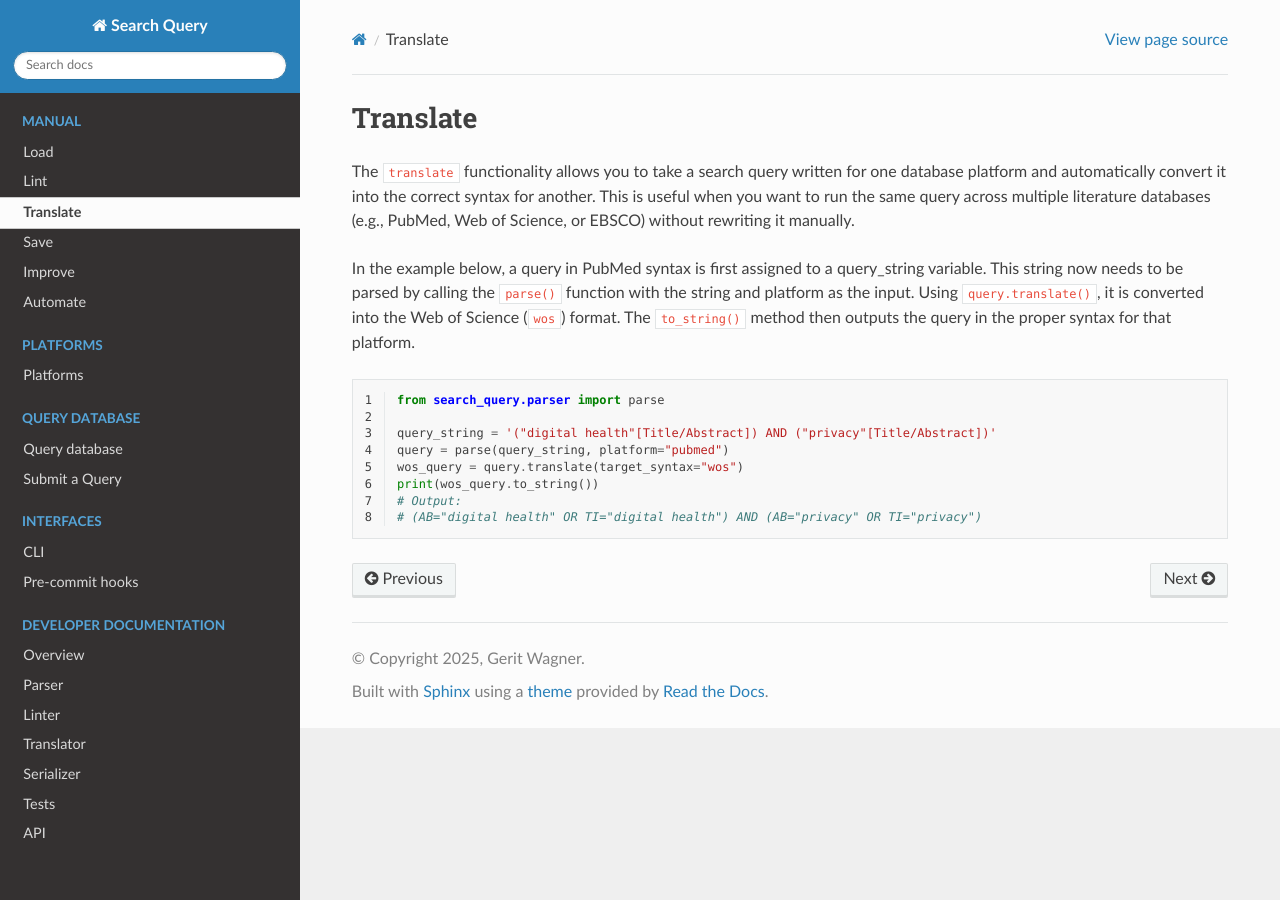
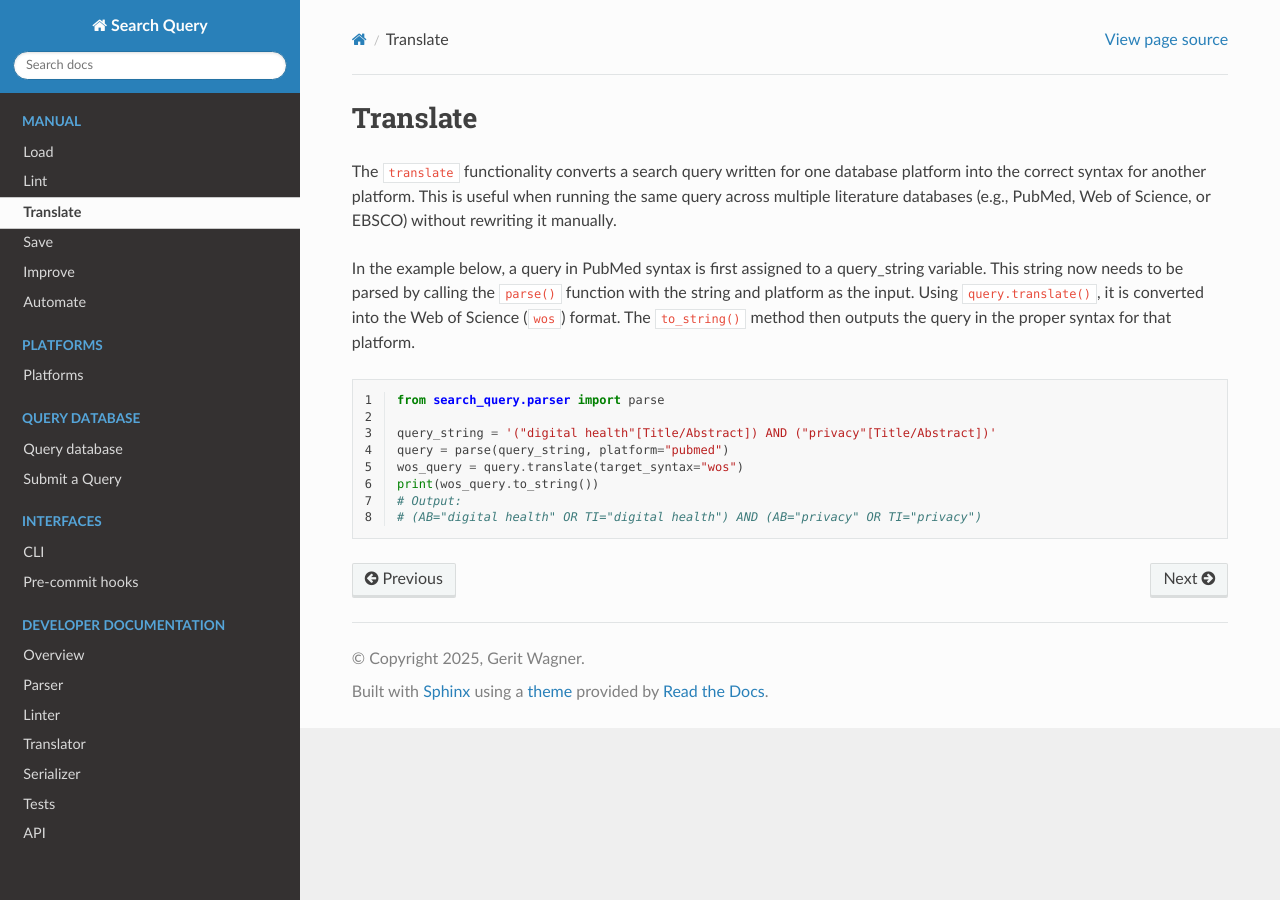
Before and after one commit to CoLRev-Environment/search-query, a Sphinx documentation site: the page built from docs/source/translate.rst, in a window 1280 px wide. Built offline with Sphinx 7.4.7 and the Read the Docs theme 3.1.0, drawn with Linux system fonts in a browser that asks for light colours.

Commit message:
Update translate.rst

```diff
--- a/docs/source/translate.rst
+++ b/docs/source/translate.rst
@@ -3,9 +3,9 @@
 Translate
 ==========================================================
 
-The ``translate`` functionality allows you to take a search query written
-for one database platform and automatically convert it into the correct
-syntax for another. This is useful when you want to run the same query
+The ``translate`` functionality converts a search query written
+for one database platform into the correct
+syntax for another platform. This is useful when running the same query
 across multiple literature databases (e.g., PubMed, Web of Science, or
 EBSCO) without rewriting it manually.
 
```
